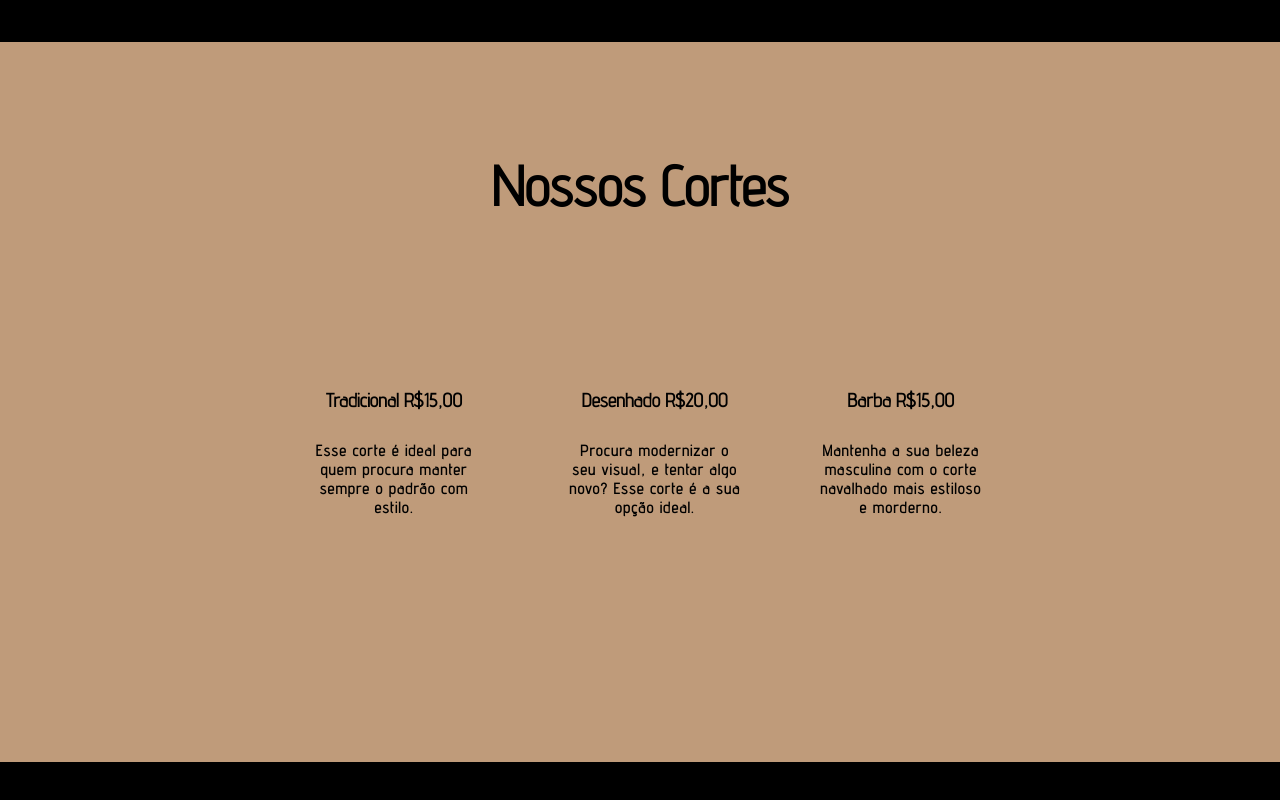
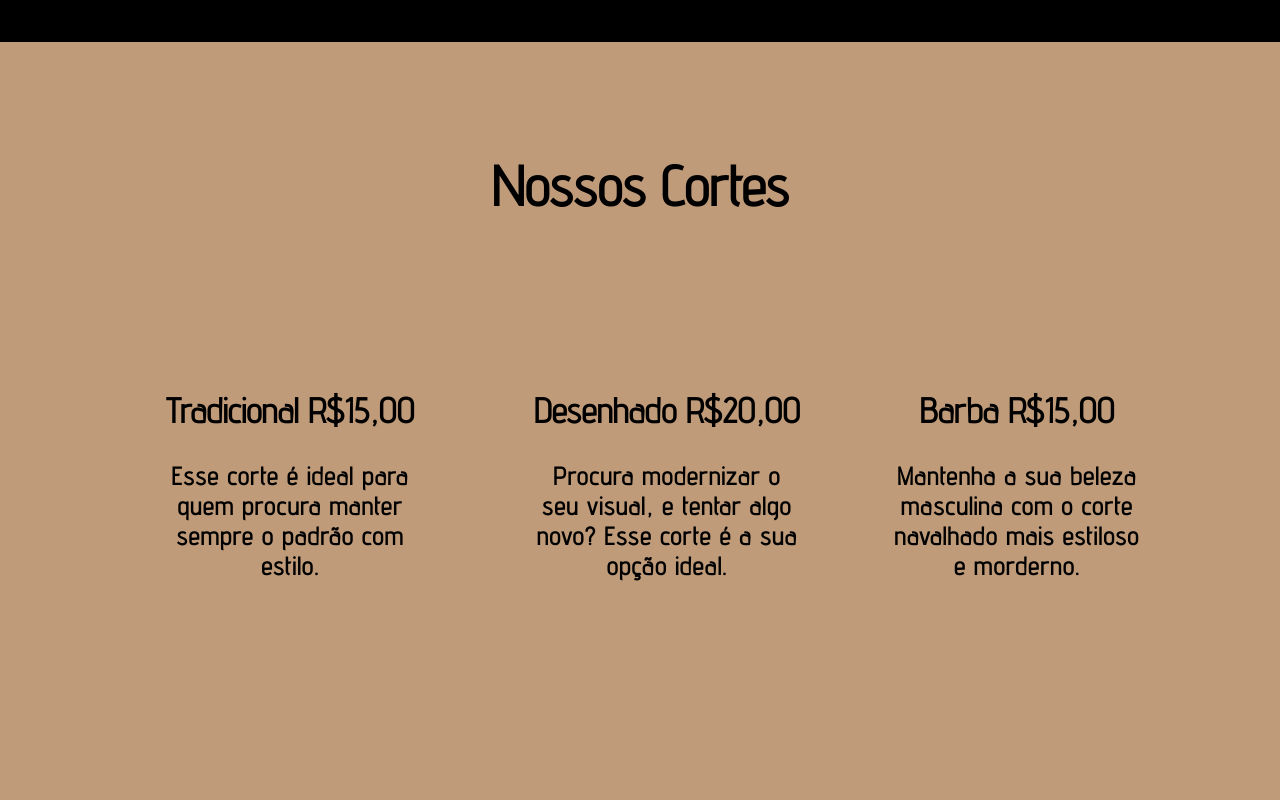
Before and after one commit to JonneBR/hello-barber, a React (Create React App) app: page / in a window 1280 px wide. Shown: the part 2521-3321 px from the top of the page. Before the commit the page ends 3283 px from the top, so only its background shows below. Built offline with nearby package versions, Linux system fonts and the light colour scheme.

Commit message:
desktop css style

```diff
--- a/src/components/Services.css
+++ b/src/components/Services.css
@@ -12,9 +12,10 @@
 
 .services-section .subject {
   color: black;
-  font-weight: bolder;
-  font-size: 1.5vw;
+  font-weight: 900;
+  font-size: 35px;
 }
 .services-section .description {
   color: black;
+  font-size: 25px;
 }
```
